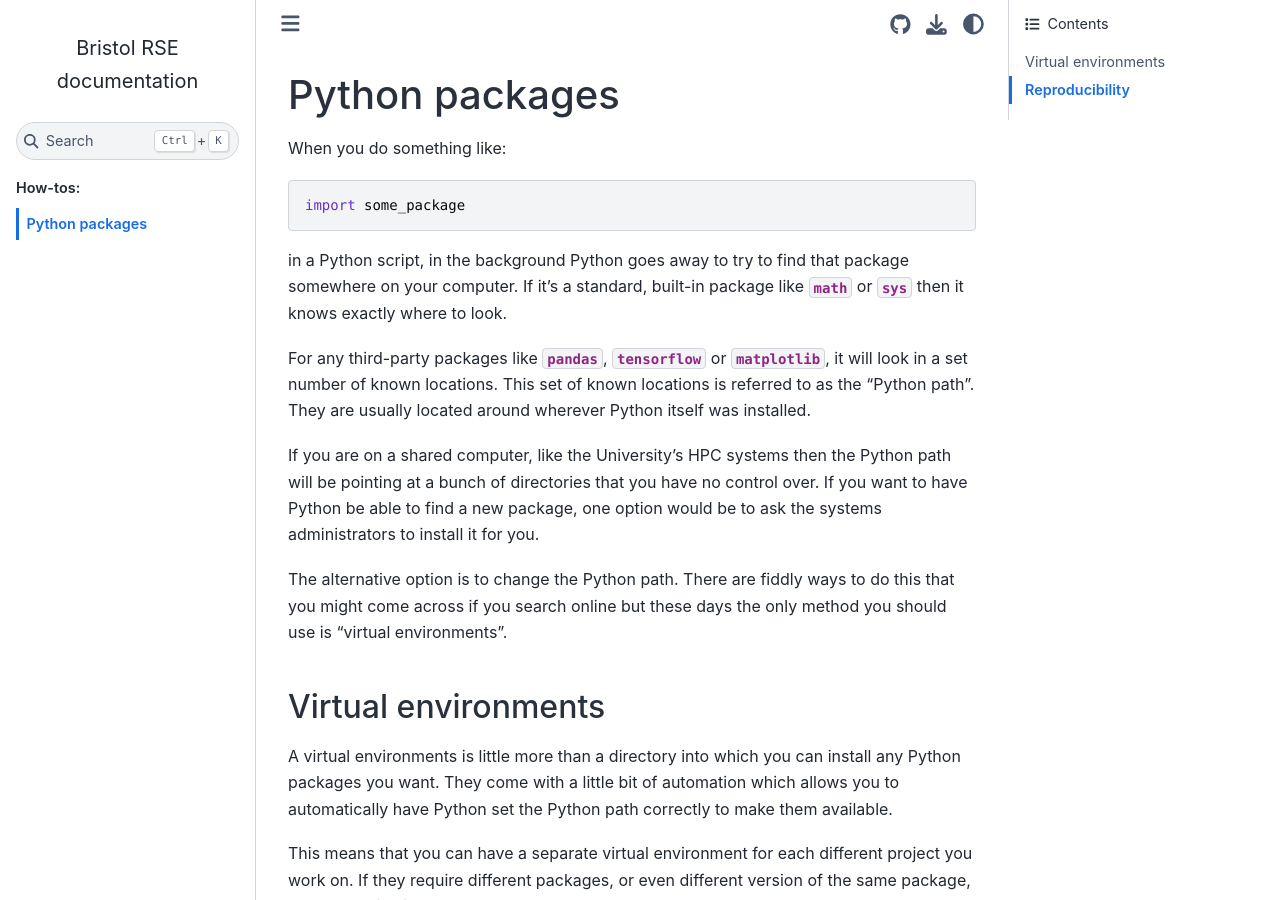
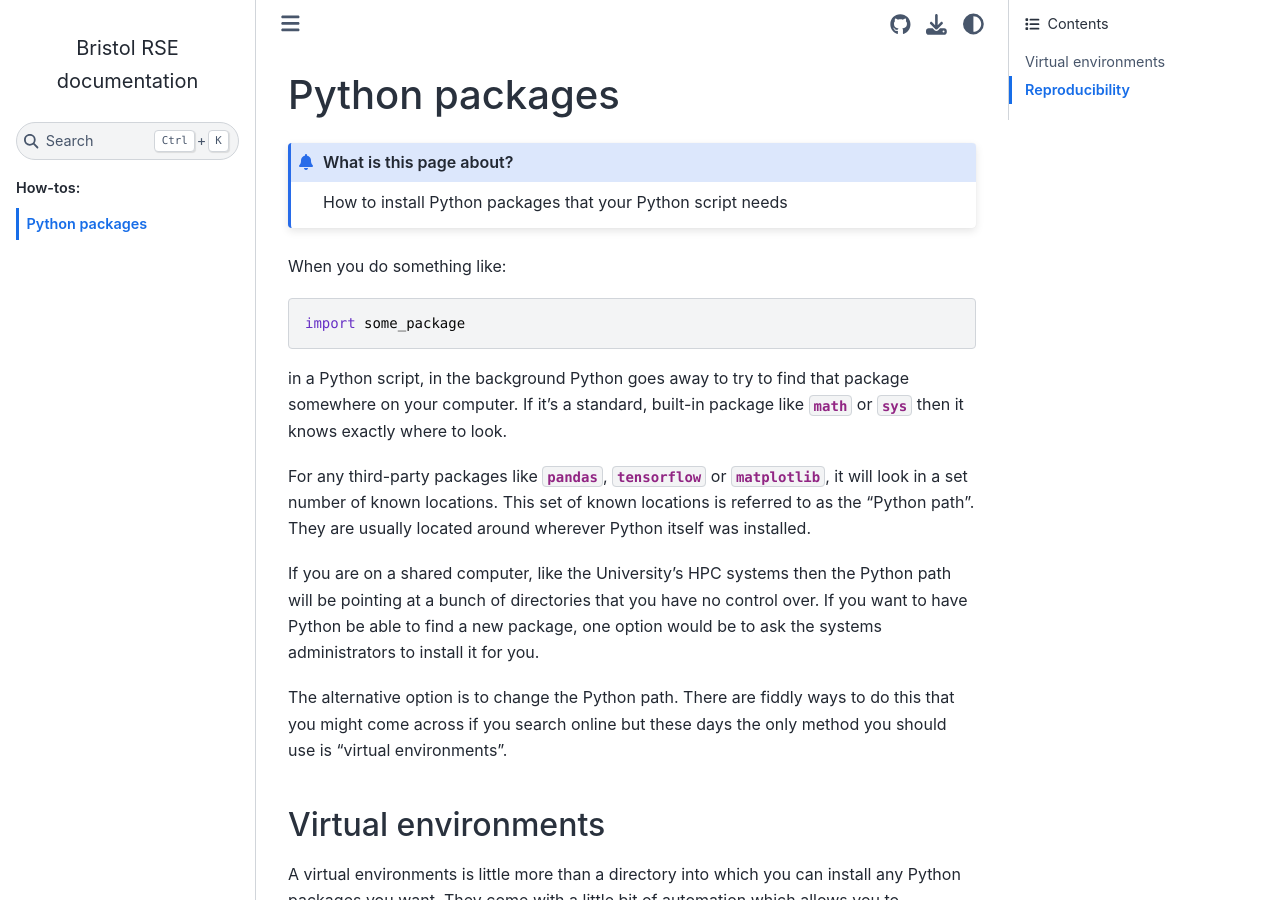
Before and after one commit to BristolRSE/bristolrse.github.io, a Sphinx documentation site: the page built from source/how-tos/python_envs.rst, in a window 1280 px wide and 900 px high. Built offline with Sphinx 7.4.7 and the Sphinx Book theme 1.1.4, drawn with Linux system fonts in a browser that asks for light colours.

Commit message:
Add admonition

```diff
--- a/source/how-tos/python_envs.rst
+++ b/source/how-tos/python_envs.rst
@@ -3,6 +3,10 @@
 
 Python packages
 ###############
+
+.. admonition:: What is this page about?
+
+   How to install Python packages that your Python script needs
 
 When you do something like:
 
```
